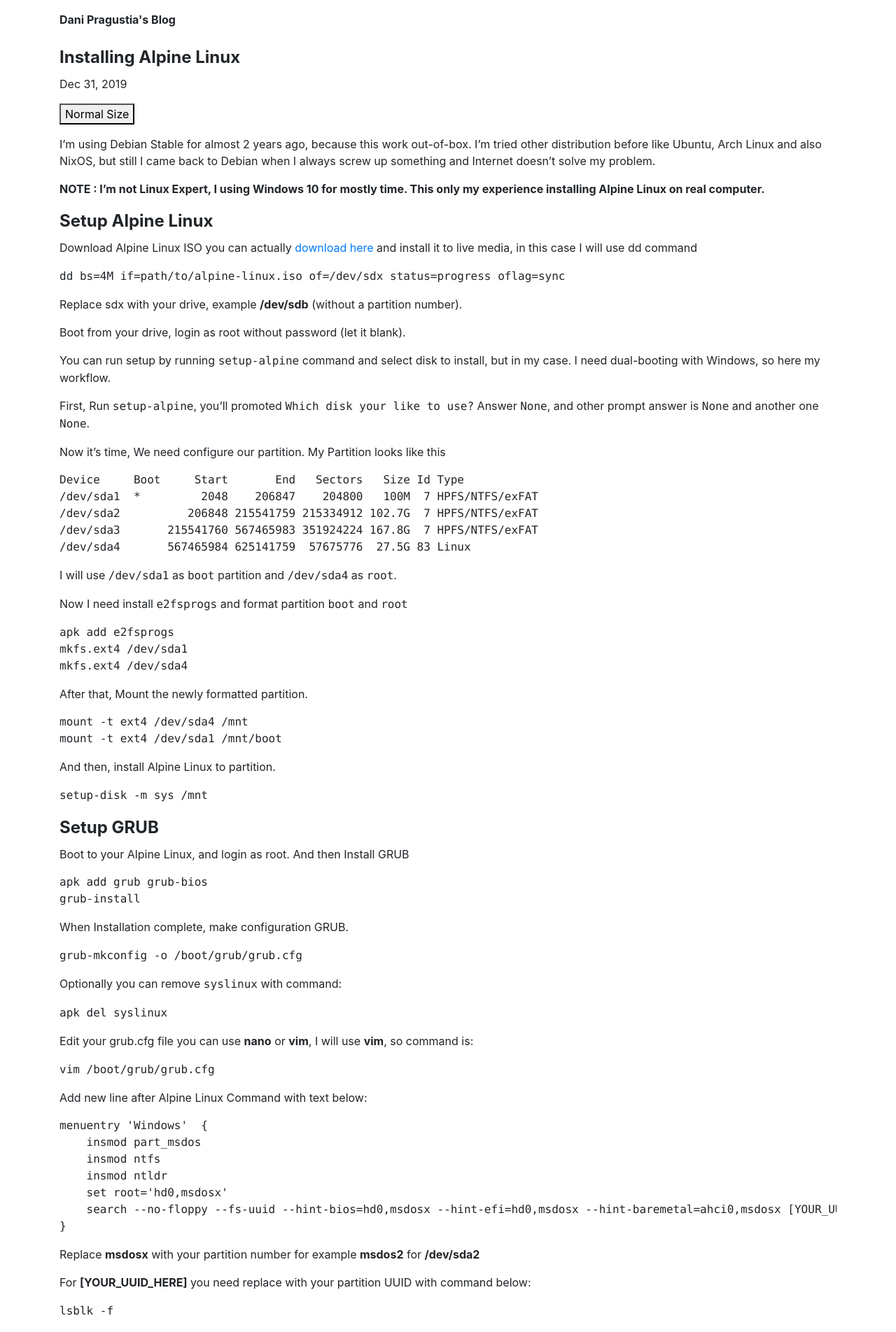
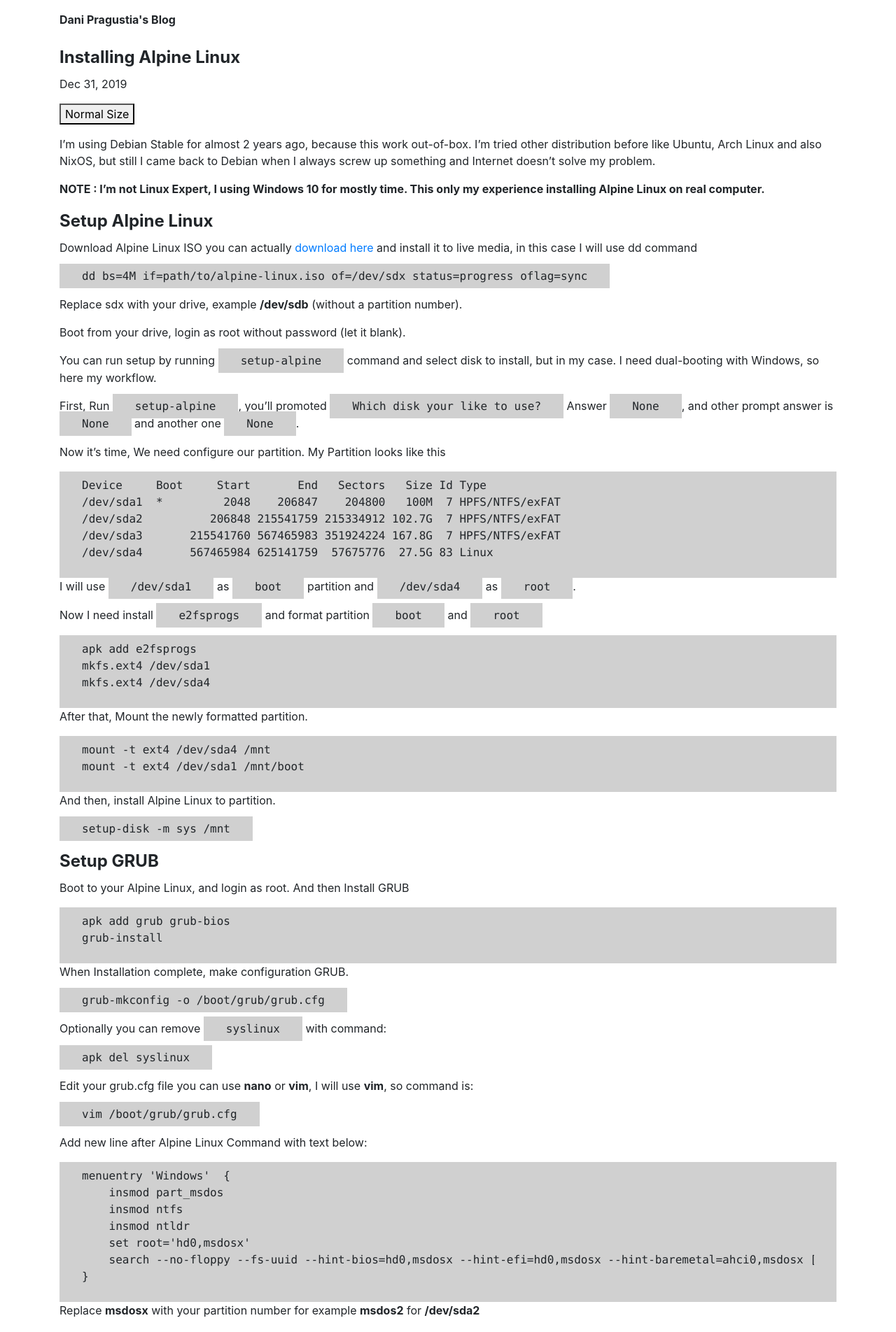
Before and after one commit to danipragustia/website, a Jekyll site: the page built from _posts/2019-12-31-installing-alpine-linux.md, in a window 1280 px wide. Shown: the top 1904 px of the page at 70% size. Built offline with Jekyll 4.4.1, drawn with Linux system fonts in a browser that asks for light colours.

Commit message:
style: added box on language-plaintext

```diff
--- a/assets/css/main.css
+++ b/assets/css/main.css
@@ -16,3 +16,8 @@
 	font-weight:bold;
 	font-size:1.5rem;
 }
+
+.language-plaintext {
+	background: #d0d0d0;
+	padding:0.5em 2em;
+}
```
